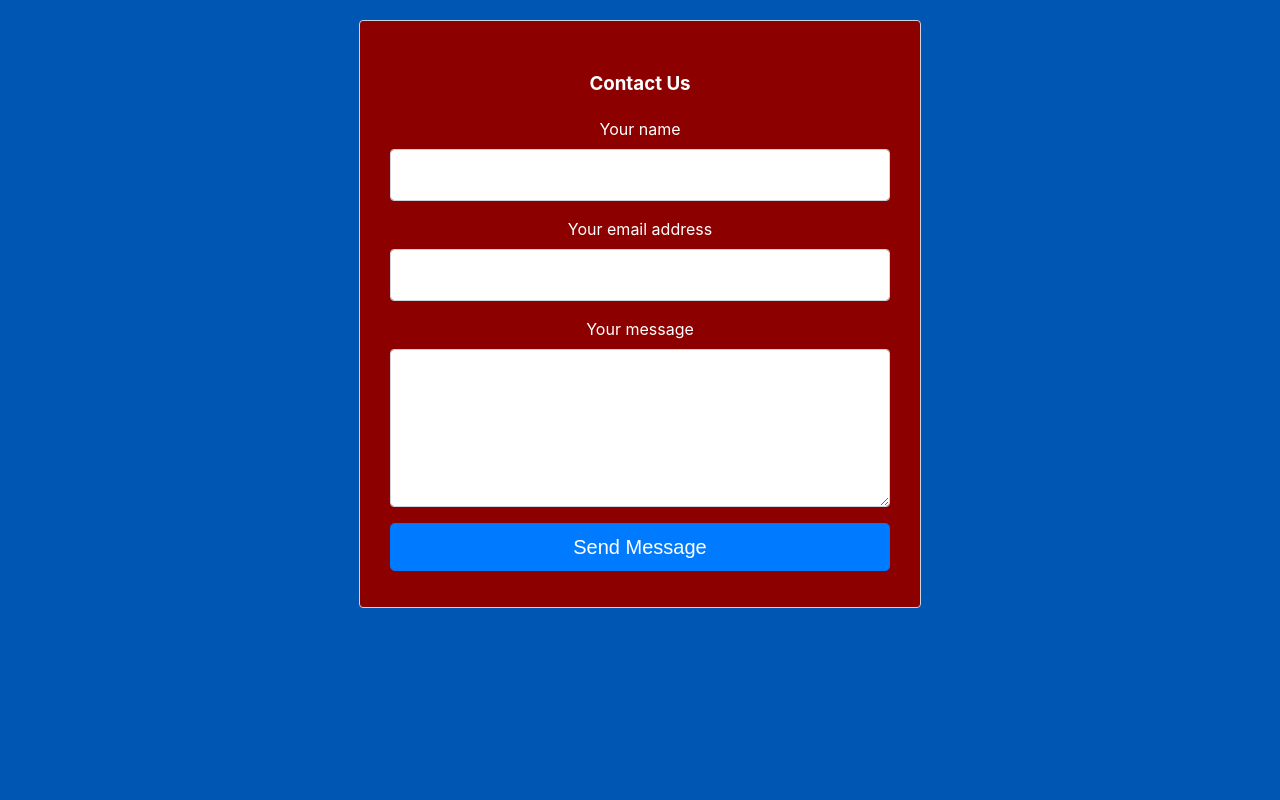
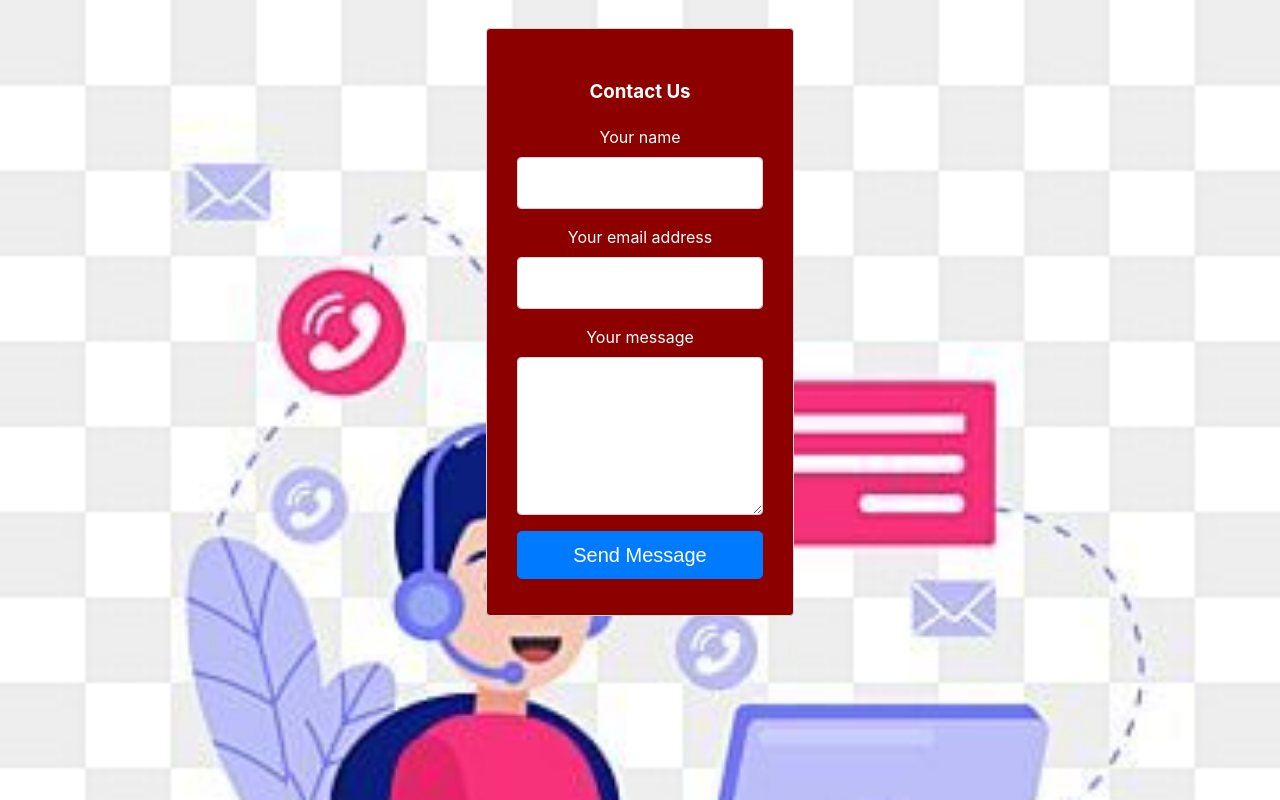
Before and after one commit to ramza627/Rama, a PHP site: page / in a window 1280 px wide. Run offline with PHP 8.4, Linux system fonts and the light colour scheme.

Commit message:
coba commit

```diff
--- a/style.css
+++ b/style.css
@@ -1,5 +1,10 @@
 body {
-    background-color: #0056b3;
+    background-image: url(img/background_contact_us.jpg);
+    background-size: cover;
+    position: relative;
+    display: flex;
+    justify-content: center;
+    align-items: center;
 }
 
 #fcf-form {
@@ -140,9 +145,10 @@ label.fcf-label {
 .fcf-btn-primary:focus, .fcf-btn-primary.focus {
     color: #fff;
     background-color: #0069d9;
-    border-color: #0062cc;
+    border-color: #cc6d00;
     box-shadow: 0 0 0 0.2rem rgba(38, 143, 255, 0.5);
 }
+
 
 .fcf-btn-lg, .fcf-btn-group-lg>.fcf-btn {
     padding: 0.5rem 1rem;
```
Also changed, not shown: img/background_contact_us.jpg (added).
